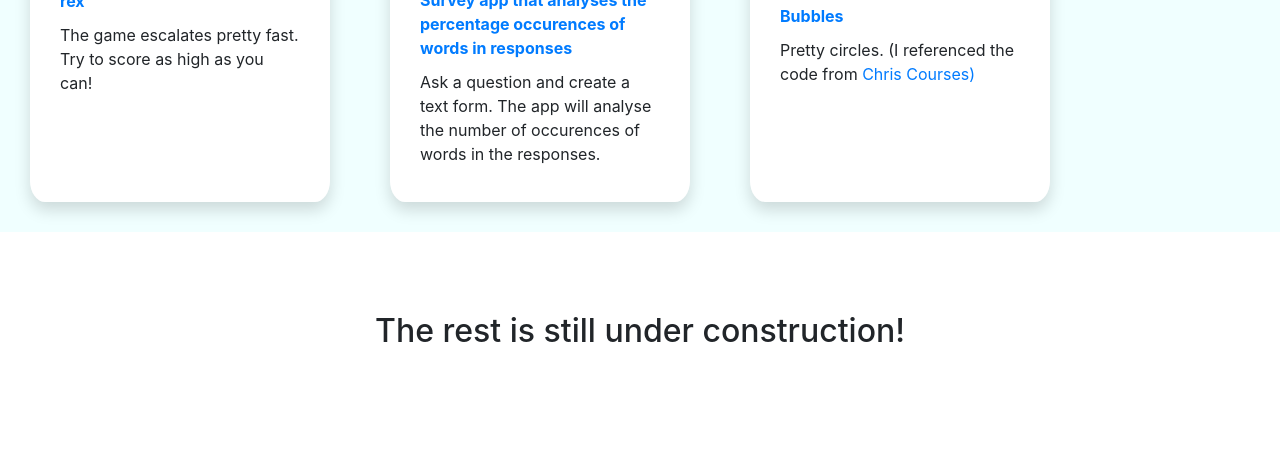
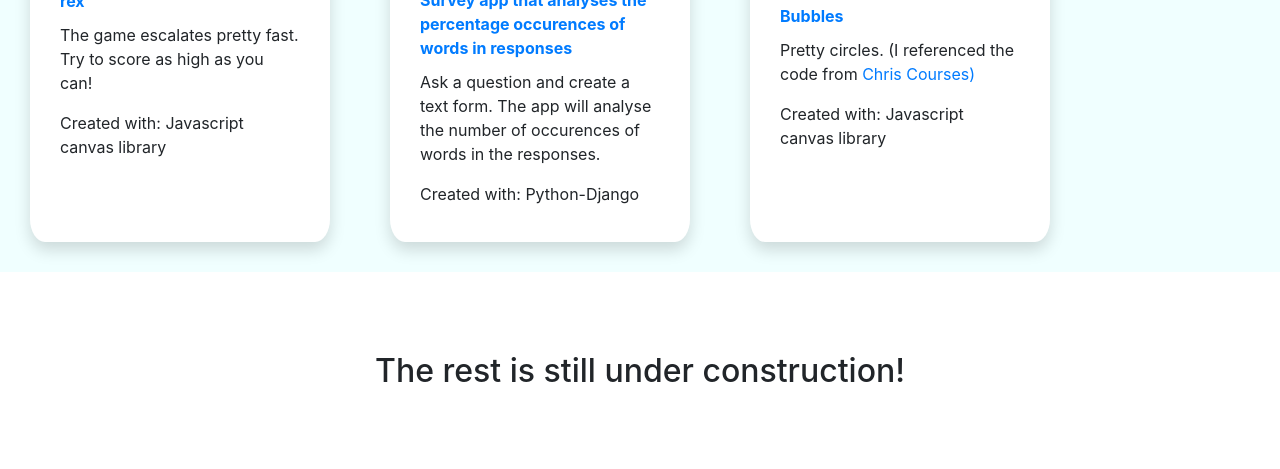
Before and after one commit to xchu002/portfolio, a plain HTML site: page index.html in a window 1280 px wide. Shown: the part 601-1070 px from the top of the page. Drawn offline with nearby package versions, Linux system fonts and the light colour scheme.

Commit message:
added skills required

```diff
--- a/index.html
+++ b/index.html
@@ -28,6 +28,7 @@
             </div>
             <div class="mini-project-caption">
                 <p>The game escalates pretty fast. Try to score as high as you can!</p>
+                <p>Created with: Javascript canvas library</p>
             </div>
         </div>
         <div class="shadow mini-project">
@@ -39,6 +40,8 @@
             </div>
             <div class="mini-project-caption">
                 <p>Ask a question and create a text form. The app will analyse the number of occurences of words in the responses.</p>
+                <p>Created with: Python-Django</p>
+
             </div>
         </div>
         <div class="shadow mini-project">
@@ -51,6 +54,8 @@
             </div>
             <div class="mini-project-caption">
                 <p>Pretty circles. (I referenced the code from <a href="https://www.youtube.com/c/ChrisCourses">Chris Courses)</a></p>
+                <p>Created with: Javascript canvas library</p>
+
             </div>
         </div>
     </div>
```
